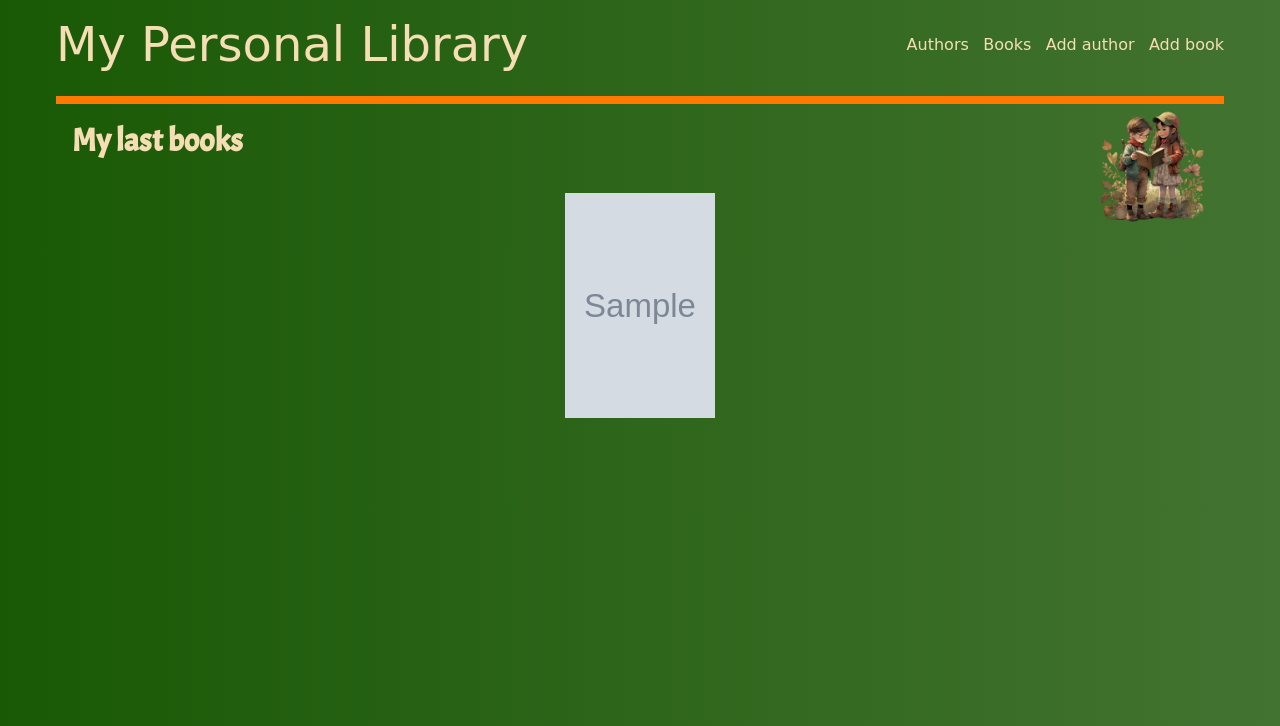
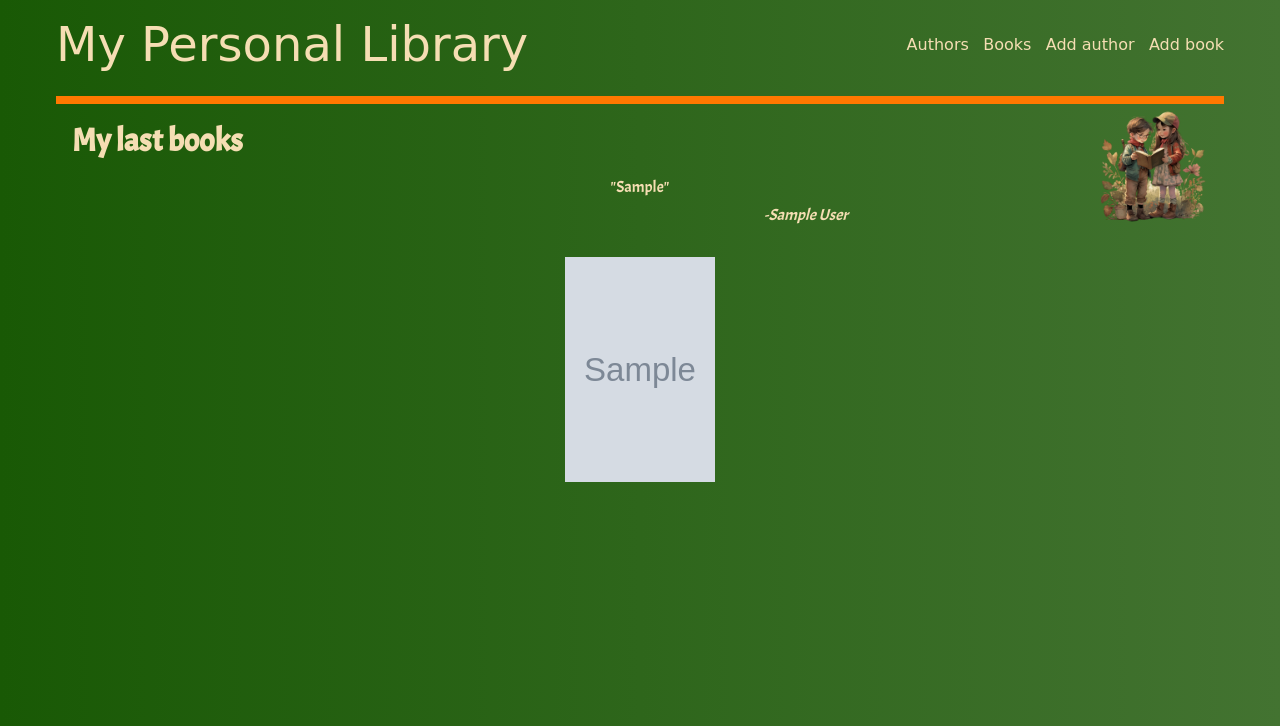
Before and after one commit to soniahiltner/ssr-library, a Node server app: page / in a window 1280 px wide. Shown: the top 726 px of the page. Run offline with Node 20, Linux system fonts and the light colour scheme; tables that the repository leaves empty hold one stand-in row (values such as "Sample post"); grey boxes marked "Sample" are stand-in pictures; some libraries are stand-ins or nearby versions; some web fonts are replaced.

Commit message:
Add quote

```diff
--- a/public/stylesheets/main.css
+++ b/public/stylesheets/main.css
@@ -13,11 +13,10 @@
 }
 
 body {
-  background-image: url(/images/children.png),
-    linear-gradient(to right, #195905, #437331);
-  background-size: 110px, cover;
-  background-repeat: no-repeat, no-repeat;
-  background-position: top 3rem right 0.2rem, top;
+  background-image: linear-gradient(to right, #195905, #437331);
+  background-size: cover;
+  background-repeat: no-repeat;
+  background-position: top;
   color: wheat;
   min-height: 100vh;
 }
@@ -26,6 +25,18 @@ body {
   max-width: 1200px;
   margin: auto;
   margin-bottom: 3rem;
+  position: relative;
+}
+
+.head {
+  position: sticky;
+  top: 0;
+  background-image: url(/images/children.png),
+    linear-gradient(to right, #195905, #437331);
+  background-size: 110px, cover;
+  background-repeat: no-repeat, no-repeat;
+  background-position: top 3rem right 0.2rem, top;
+  color: wheat;
 }
 
 .body-container {
@@ -37,9 +48,39 @@ body {
   font-family: 'Acme', sans-serif;
 }
 
+.quote-container {
+  display: flex;
+  flex-direction: column;
+  justify-content: center;
+  align-items: center;
+  max-width: 30rem;
+  margin: 0 auto;
+  font-family: 'Acme', sans-serif;
+}
+.quote::before,
+.quote::after {
+  content: '"';
+}
+.quote {
+  padding: 1rem 1rem 0.5rem;
+}
+.author-quote {
+  align-self: flex-end;
+  padding-right: 2rem;
+}
+
 @media screen and (min-width: 900px) {
   body {
+    background-image: url(/images/children.png),
+      linear-gradient(to right, #195905, #437331);
+    background-repeat: no-repeat, no-repeat;
     background-position: top 6.5rem right 4rem, top;
     background-size: 125px, cover;
   }
+  .head {
+    background-image: linear-gradient(to right, #195905, #437331);
+    background-size: cover;
+    background-repeat: no-repeat;
+    background-position: top;
+  }
 }
--- a/routes/index.js
+++ b/routes/index.js
@@ -1,16 +1,21 @@
 const express = require('express')
 const router = express.Router()
 const Book = require('../models/book')
+const Quote = require('../models/quote')
 
 // Get last 10 books
 router.get('/', async (req, res) => {
-  let books, count
+  let books, quote
   try {
     books = await Book.find().sort({ createdAt: 'desc' }).limit(10).exec()
-  } catch {
+    const count = await Quote.countDocuments().exec()
+    const random = Math.floor(Math.random() * count)
+    quote = await Quote.findOne().skip(random).exec()
+  } catch (err) {
     books = []
+    console.log(err)
   }
-  res.render('index', { books: books })
+  res.render('index', { books: books, quote: quote })
 })
 
 module.exports = router
--- a/views/index.ejs
+++ b/views/index.ejs
@@ -1,8 +1,16 @@
 <h2 class="page-header">My last books</h2>
+<div class="quote-container">
+  <p class="quote"><%= quote.quote %></p>
+  <cite class="author-quote">-<%= quote.author %></cite>
+</div>
 <div class="books-container">
   <% books.forEach(book => { %>
-  <a href='/books/<%= book.id %>'>
-    <img class="book-cover-large" src="<%= book.coverImage.url %>" alt="book.title">
+  <a href="/books/<%= book.id %>">
+    <img
+      class="book-cover-large"
+      src="<%= book.coverImage.url %>"
+      alt="book.title"
+    />
   </a>
   <% }) %>
 </div>
```
Also changed, not shown: models/quote.js (added, +8 -0 lines).
